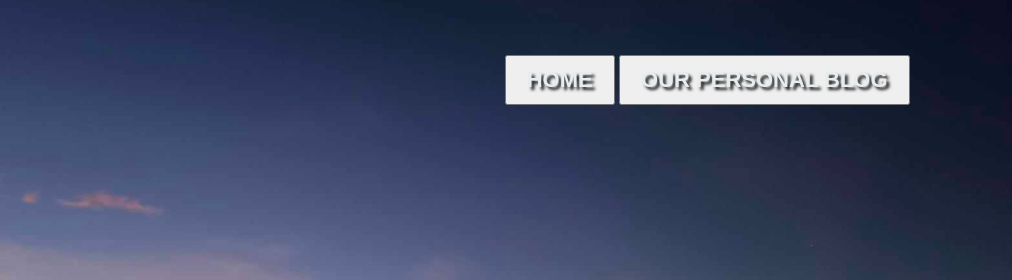
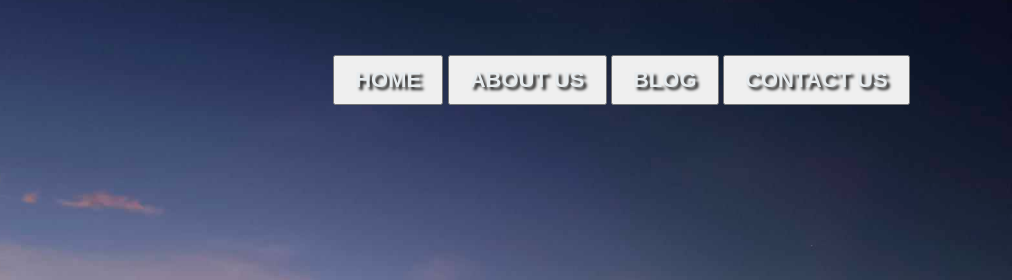
Before and after one commit to infinitiykyle23/GROUOBLOG, a plain HTML site: page index.html in a window 1280 px wide. Shown: the top 280 px of the page, 268-1280 px from the left. Drawn offline with Linux system fonts and the light colour scheme.

Commit message:
Add files via upload

```diff
--- a/index.html
+++ b/index.html
@@ -17,9 +17,9 @@
     <img src="img/logo.jpg" class="logo">
     <ul>
         <button class="hi"><li> <a href="gen.html">HOME</a></li></button>
-       <button class="hi"><li> <a href="about.html">OUR PERSONAL BLOG</a></li></button>
-
-
+       <button class="hi"><li> <a href="about.html">ABOUT US</a></li></button>
+        <button class="hi"><li> <a href="tribute1.html">BLOG</a></li></button>
+        <button class="hi"><li> <a href="popup1.html">CONTACT US</a></li></button>
     </ul>
 </nav>
 <div class="detel">
```
